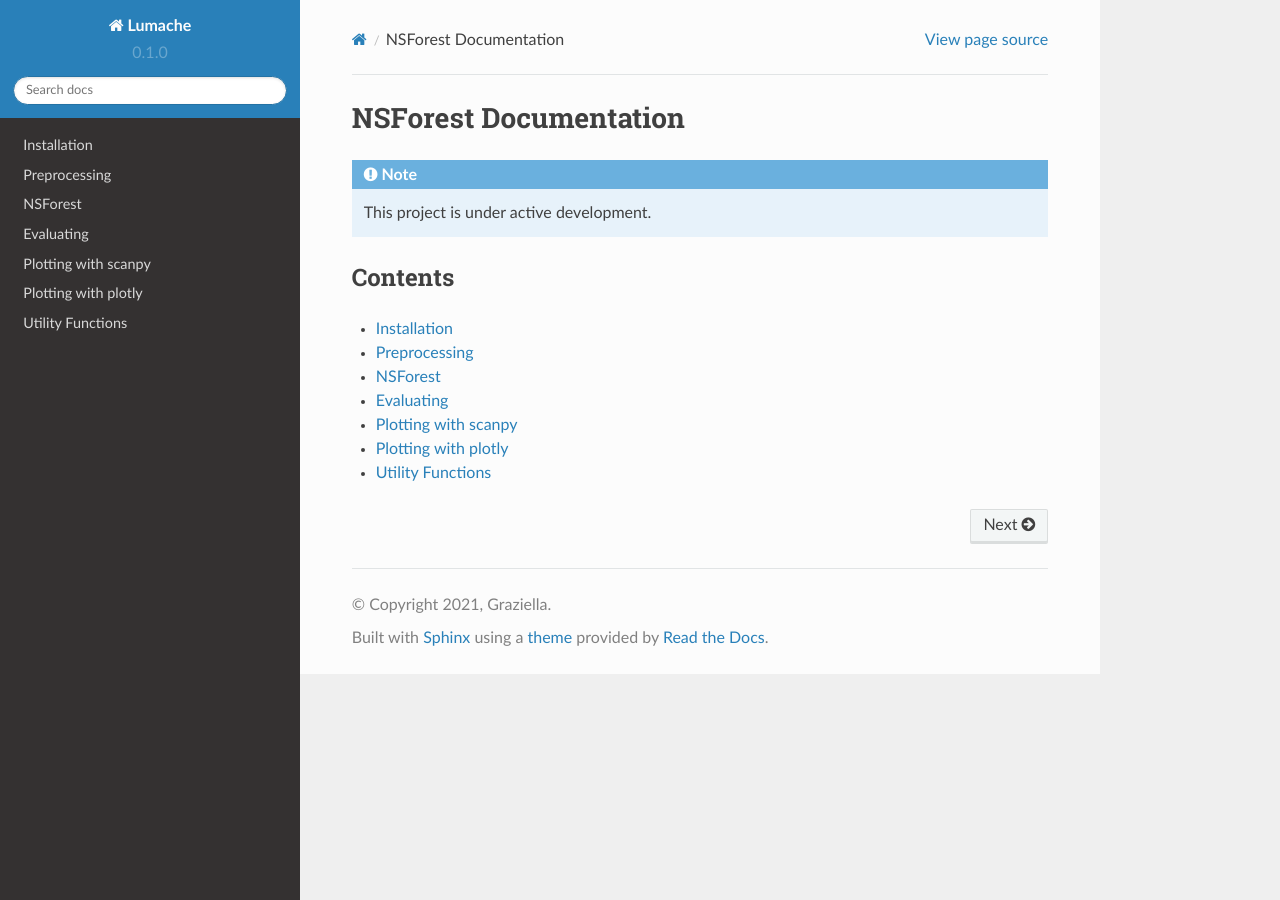
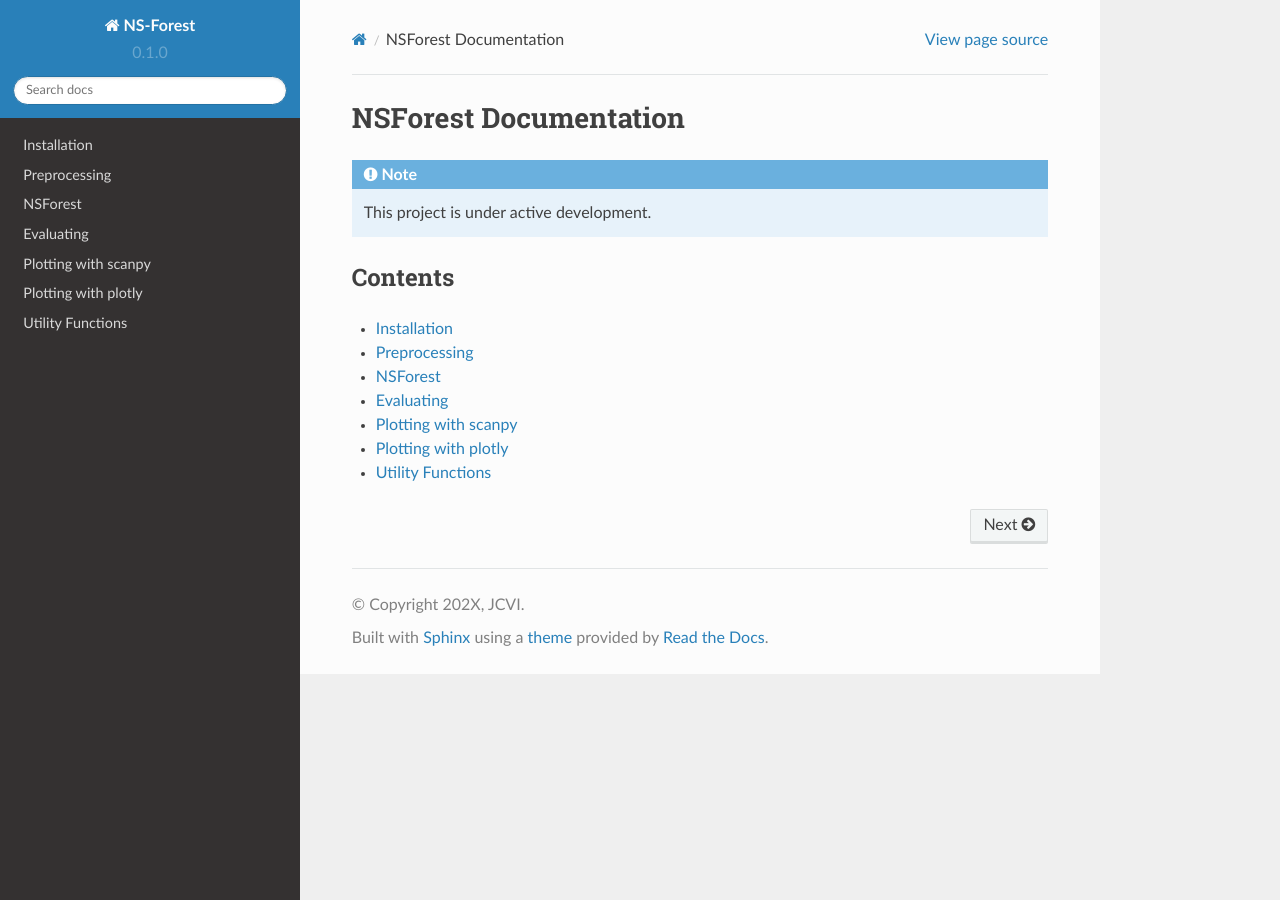
Before and after one commit to JCVenterInstitute/NSForest, a Sphinx documentation site: the page built from docs/source/index.rst, in a window 1280 px wide. Built offline with Sphinx 7.4.7 and the Read the Docs theme 2.0.0, drawn with Linux system fonts in a browser that asks for light colours; pages that are not in the unit, such as notebooks, are missing from menus.

Commit message:
Update conf.py

```diff
--- a/docs/source/conf.py
+++ b/docs/source/conf.py
@@ -14,9 +14,9 @@ sys.path.insert(0, os.path.abspath("../../nsforest/plotting"))
 
 # -- Project information
 
-project = 'Lumache'
-copyright = '2021, Graziella'
-author = 'Graziella'
+project = 'NS-Forest'
+copyright = '202X, JCVI'
+author = 'Beverly Peng'
 
 release = '0.1'
 version = '0.1.0'
```
